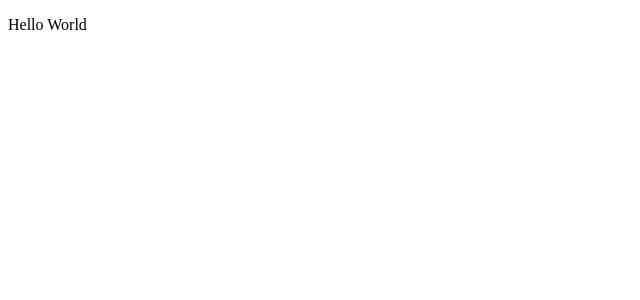
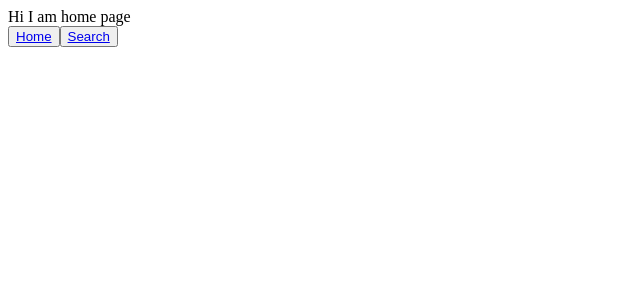
Before and after one commit to azamatbaiyzbekov/th-api-comics-, a React (Create React App) app: page /home in a window 1280 px wide. Shown: the top 300 px of the page, without its empty margins (0-640 px from the left). Built offline with nearby package versions, Linux system fonts and the light colour scheme.

Commit message:
adds two components and react-router with navLinks

```diff
--- a/package.json
+++ b/package.json
@@ -6,6 +6,8 @@
     "install": "^0.13.0",
     "react": "^16.10.2",
     "react-dom": "^16.10.2",
+    "react-router": "^5.1.2",
+    "react-router-dom": "^5.1.2",
     "react-scripts": "3.2.0"
   },
   "scripts": {
--- a/src/App.js
+++ b/src/App.js
@@ -1,11 +1,28 @@
-import React from 'react';
+import React, { Component } from 'react';
+import { withRouter } from 'react-router-dom';
+import Routes from './config/routes';
+import { NavLink } from 'react-router-dom';
 
-function App() {
-  return (
-    <div>
-      <p>Hello World</p>
-    </div>
-  );
+
+class App extends Component {
+  render() {
+    return (
+      <>
+      <Routes />
+      <div className="App">
+        <button class="btn home">
+          <NavLink className="nav-link" exact to="/home">Home</NavLink>
+        </button>
+
+        <button class="btn search">
+          <NavLink className="nav-link" exact to="/search">Search</NavLink>
+        </button>
+
+      </div>
+      </>
+    );
+  }
+
 }
 
-export default App;
+export default withRouter(App);
--- /dev/null
+++ b/src/components/Homepage/Homepage.js
@@ -0,0 +1,11 @@
+import React, { Component } from 'react';
+
+class HomePage extends Component {
+    render() {
+        return (
+            <div>Hi I am home page</div>
+        )
+    }
+}
+
+export default HomePage;
--- /dev/null
+++ b/src/components/Search/Search.js
@@ -0,0 +1,12 @@
+import React, { Component } from 'react';
+
+class Search extends Component {
+    render() {
+        return(
+            <div>Hi I am search page</div>
+        )
+    }
+}
+
+
+export default Search;
--- /dev/null
+++ b/src/config/routes.js
@@ -0,0 +1,18 @@
+import React from 'react';
+import { Switch, Route, withRouter } from 'react-router-dom';
+import HomePage from '../components/Homepage/Homepage';
+import Search from '../components/Search/Search';
+
+
+const Routes = () => {
+    return (
+        <Switch>
+           <Route path='/search' component={ Search }/>
+           <Route path='/home' component={ HomePage }/>
+
+
+        </Switch>
+    )
+};
+
+export default withRouter(Routes);
--- a/src/index.js
+++ b/src/index.js
@@ -1,5 +1,9 @@
 import React from 'react';
 import ReactDOM from 'react-dom';
+import { BrowserRouter as Router } from 'react-router-dom';
 import App from './App';
 
-ReactDOM.render(<App />, document.getElementById('root'));
+ReactDOM.render(
+    <Router>
+    <App />
+    </Router>, document.getElementById('root'));
```
Also changed, not shown: 1 other file (tests, documents, lock files or other folders).
